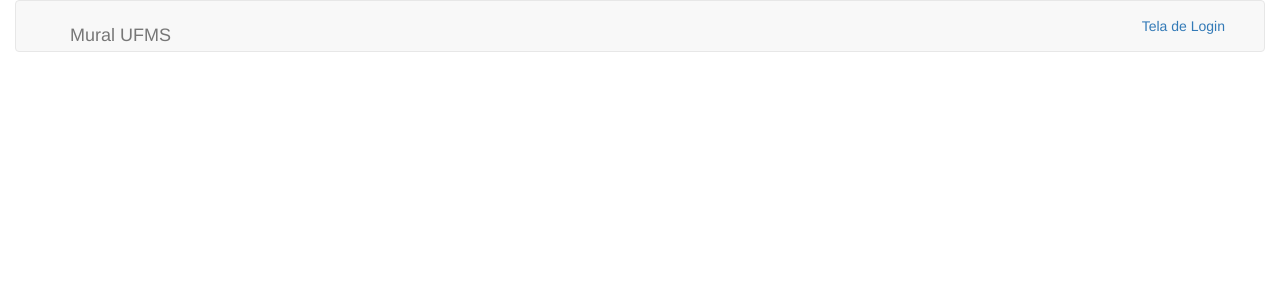
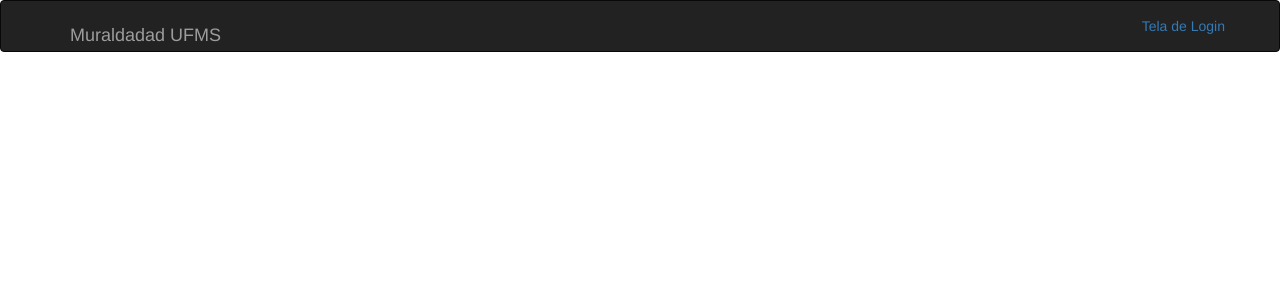
Before and after one commit to brunomecca/muralufms, a PHP site: page /index.php in a window 1280 px wide. Shown: the top 300 px of the page. Run offline with PHP 8.4, Linux system fonts and the light colour scheme; data that the repository does not hold is empty.

Commit message:
commit testing
dadatesndianaidna

```diff
--- a/index.php
+++ b/index.php
@@ -9,16 +9,18 @@
 	<title>Mural UFMS</title>
 	<link rel="stylesheet" type="text/css" href="css/bootstrap.min.css" />
 	<link rel="stylesheet" type="text/css" href="css/style.css" />
+	<link rel="icon" href="images/mural-ufms.png">
+
 	<script src="js/jquery.js"></script>
   	<script src="js/bootstrap.min.js"></script>
 </head>
 <body>
-	<div class="container-fluid">
-	<nav class="navbar navbar-default">
+
+	<nav class="navbar navbar-inverse navbar-default">
 		  <div class="container">
 		    <div class="navbar-header">
 		      <a class="navbar-brand" href="index.php">
-		        <h4>Mural UFMS</h4>
+		        <h4>Muraldadad UFMS</h4>
 		      </a>
 		    </div>
 		    <p class="navbar-text navbar-right">
@@ -34,6 +36,8 @@
 		    	?>
 		  </div>
 		</nav>
+
+		<div class="container-fluid">
 
 			<?php
 			if(isset($_GET['pg']) && $_GET['pg'] == 'login'){
@@ -93,6 +97,5 @@
 			?>
 
 		</div>
-	</div>
 </body>
 </html>
--- a/pages/cadastro.php
+++ b/pages/cadastro.php
@@ -4,11 +4,13 @@
         <?php
             include_once("../connect.php");
         ?>
+        <link rel="icon" type="image/png" href="../images/mural-ufms.png">
         <meta http-equiv="content-type" content="text/html; charset=utf-8" />
         <link rel="stylesheet" type="text/css" href="../css/bootstrap.min.css" />
         <link rel="stylesheet" type="text/css" href="../css/style.css" />
         <script src="../js/jquery.js"></script>
         <script src="../js/bootstrap.min.js"></script>
+
 
         <title>Mural UFMS - Cadastro</title>
     </head>
```
Also changed, not shown: images/mural-ufms.png (added), 1 other file. Lines whose indentation alone changed are shown as unchanged.
